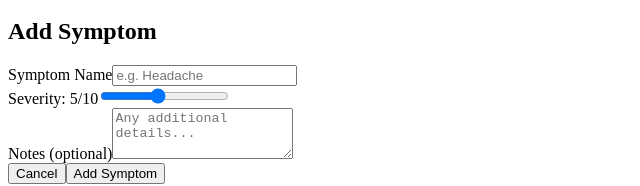
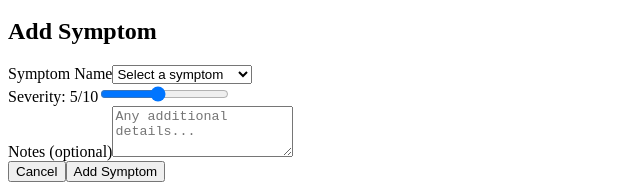
Before and after one commit to tomwalla917/Symptom-IQ, a React (Vite) app in the folder client/: page /dashboard in a window 1280 px wide. Both pictures are taken after a click on the button "+ Add Symptom". Shown: the part 405-591 px from the top of the page, without its empty margins (0-640 px from the left). Built offline with nearby package versions, Linux system fonts and the light colour scheme; no server answers.

Commit message:
updated dashboard tsx to have a dropdown list

```diff
--- a/client/src/pages/dashboard.tsx
+++ b/client/src/pages/dashboard.tsx
@@ -106,11 +106,23 @@ export default function Dashboard() {
             <div>
               <div>
                 <label>Symptom Name</label>
-                <input
+                <select
                   value={form.name}
                   onChange={e => setForm({ ...form, name: e.target.value })}
-                  placeholder="e.g. Headache"
-                />
+                  >
+                    <option value="">Select a symptom</option>
+                    <option value="Headache">Headache</option>
+                    <option value="Fatigue">Fatigue</option>
+                    <option value="Nausea">Nausea</option>
+                    <option value="Dizziness">Dizziness</option>
+                    <option value="Fever">Fever</option>
+                    <option value="Cough">Cough</option>
+                    <option value="Sore Throat">Sore Throat</option>
+                    <option value="Shortness of Breath">Shortness of Breath</option>
+                    <option value="Chest Pain">Chest Pain</option>
+                    <option value="Abdominal Pain">Abdominal Pain</option>
+                    <option value="Back Pain">Back Pain</option>
+                  </select>
               </div>
               <div>
                 <label>Severity: {form.severity}/10</label>
```
